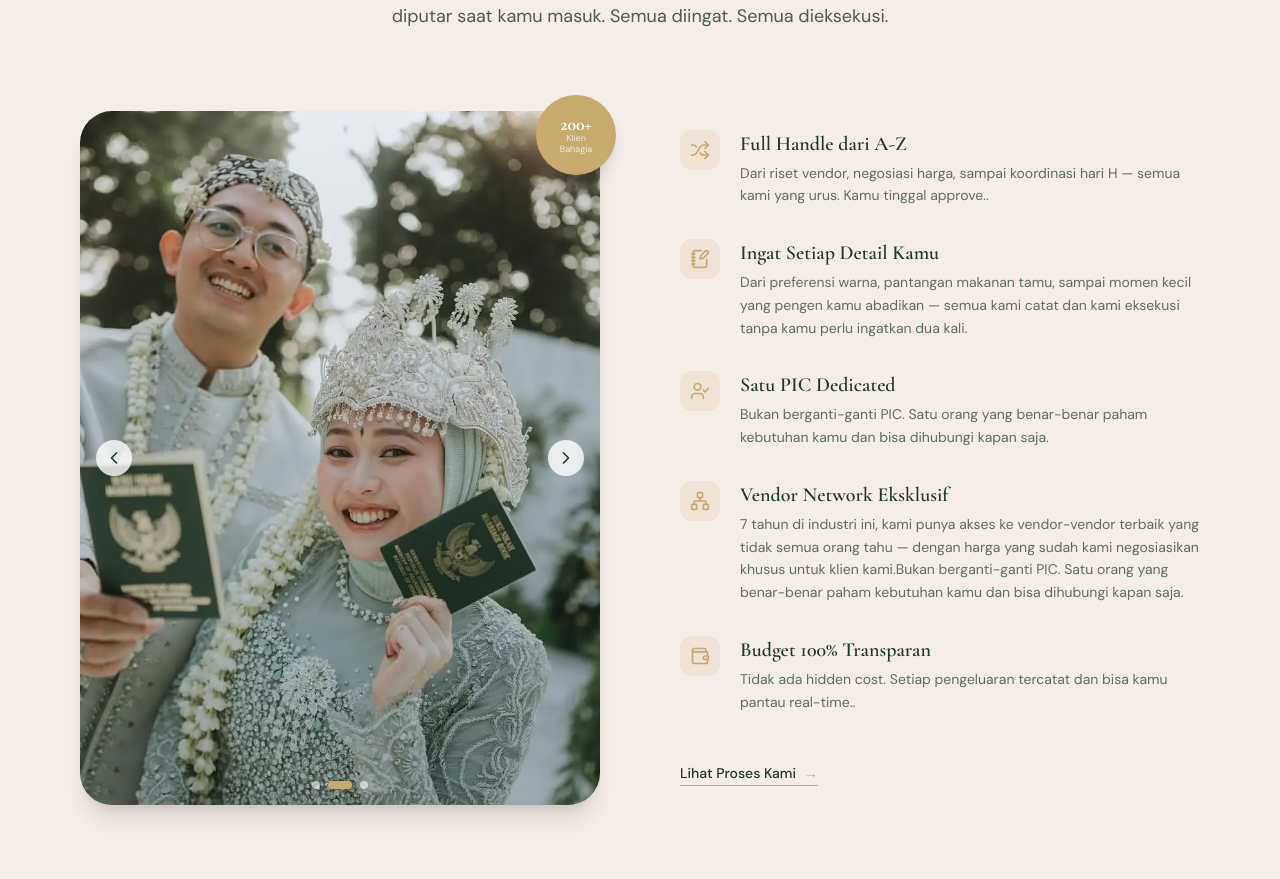
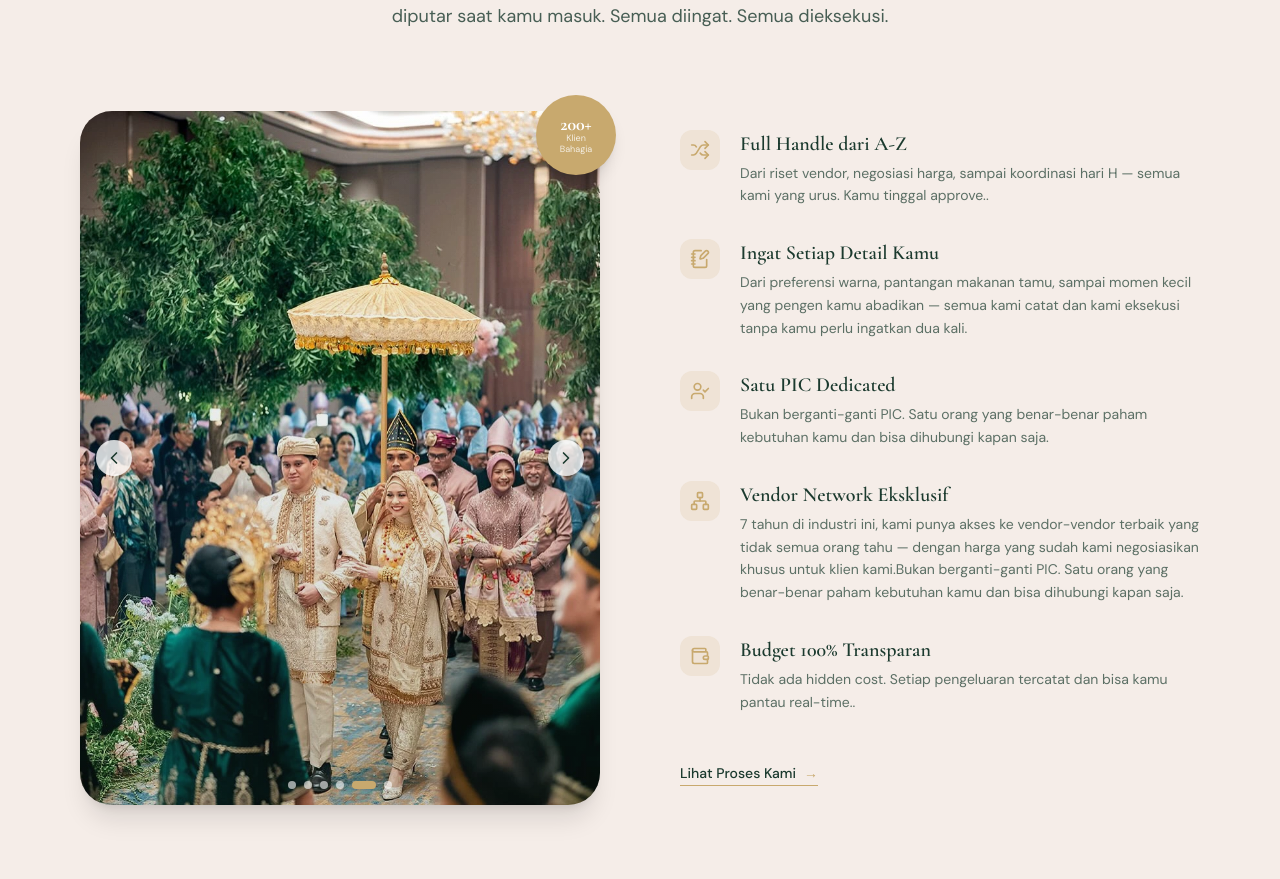
Before and after one commit to Handaldev/dnata-organizer, a Next.js app: page / in a window 1280 px wide. Shown: the part 2089-2968 px from the top of the page. Built offline with nearby package versions, Linux system fonts and the light colour scheme; no server answers.

Commit message:
feat: update intro solution images with new testimonials
Added new images for the Intro Solution section to showcase testimonials.

```diff
--- a/sections/IntroSolution.tsx
+++ b/sections/IntroSolution.tsx
@@ -15,8 +15,11 @@ import {
 // Intro Solution images - mudah diubah di sini
 const introImages = [
   '/images/solution.webp',
-  '/images/solution.webp', // tambah/ubah gambar di sini
-  '/images/solution.webp', // tambah/ubah gambar di sini
+  '/images/testi_1.webp', // tambah/ubah gambar di sini
+  '/images/testi_2.webp', // tambah/ubah gambar di sini
+  '/images/testi_3.webp', // tambah/ubah gambar di sini
+  '/images/testi_4.webp', // tambah/ubah gambar di sini
+  '/images/testi_5.webp', // tambah/ubah gambar di sini
 ]
 
 const pillars = [
```
